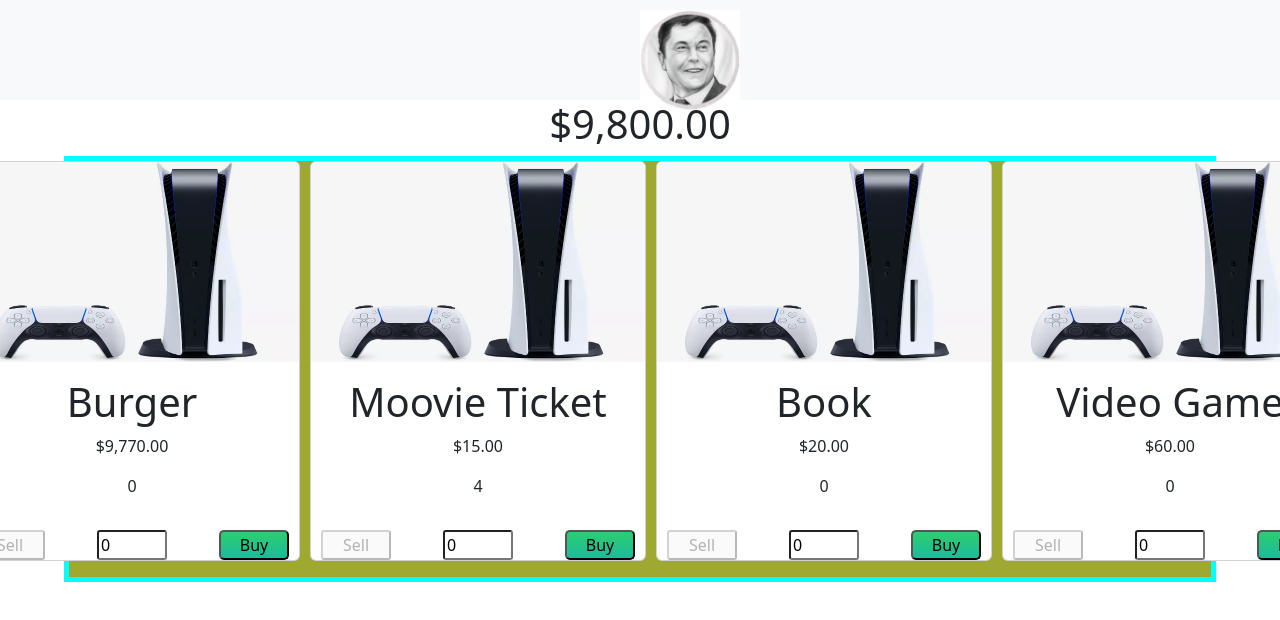
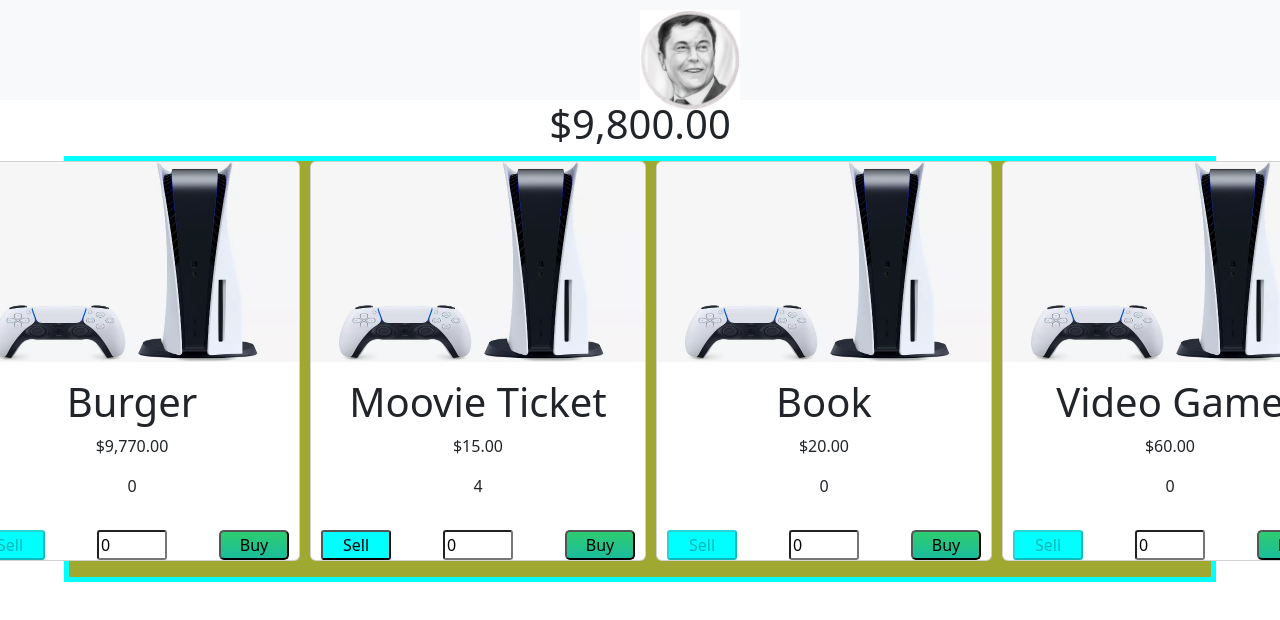
Before and after one commit to miltonmaleiane/Richest, an Angular app: page / in a window 1280 px wide. Shown: the top 620 px of the page. Built offline with nearby package versions, Linux system fonts and the light colour scheme.

Commit message:
Adding a function to disable the butons dynamically

```diff
--- a/src/app/products/products.component.css
+++ b/src/app/products/products.component.css
@@ -50,4 +50,5 @@ align-items: center;
     width: 70px;
     float: left;
     margin-left: 10px;
+    background-color: aqua;
 }
--- a/src/app/products/products.component.html
+++ b/src/app/products/products.component.html
@@ -13,7 +13,7 @@
 
                 </div>
                 <div class="tradeside">
-                    <button  disabled="disabled" class="btSell">Sell</button>
+                    <button  [disabled]="buyQuantity(p)" class="btSell">Sell</button>
                     <input class="quantity" type="number" [(ngModel)]="quantity" max=4 min=1 value="1">
                     <button (click)="onSelected(p)" class="btBuy">Buy</button>
                     <!-- <button (click)="buy(p.price,p.buyQt)" class="btBuy">Buy</button> -->
--- a/src/app/products/products.component.ts
+++ b/src/app/products/products.component.ts
@@ -12,10 +12,14 @@ import { ProductService } from '../product.service';
 export class ProductsComponent {
   product: Product []=[];
   fortune: number =9800
+
+
  constructor( private productService: ProductService){}
  ngOnInit():void{
+
   this.getProducts();
  }
+
 
 quantity:number =0;
 
@@ -39,6 +43,7 @@ buy(price:number,qt:number){
   //alert(this.quantity)
 
 }
+//passing a single product to  a function
 onSelected (product:Product): void{
   if(this.fortune - product.price>= 0)
   {
@@ -47,4 +52,14 @@ onSelected (product:Product): void{
   }
 console.log(product)
 }
+buyQuantity(product:Product): boolean{
+if(product.buyQt>0){
+  return false;
+
+}else{
+  return true
+
 }
+
+}
+}
```
